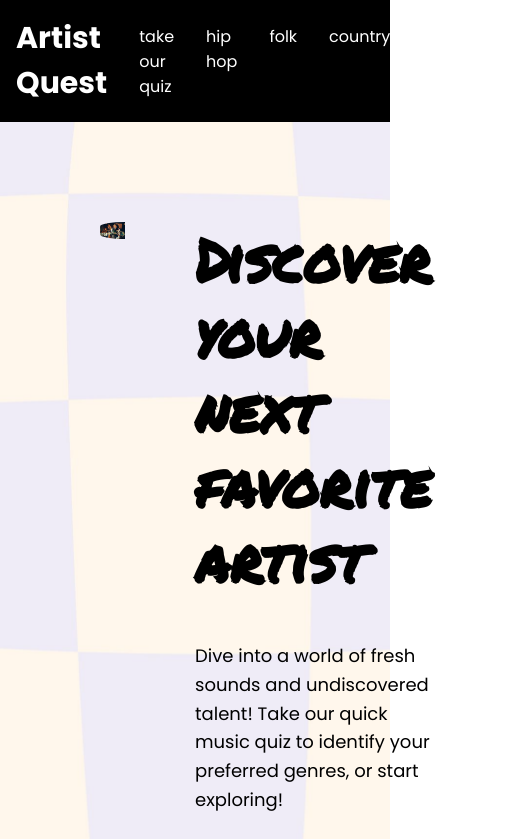
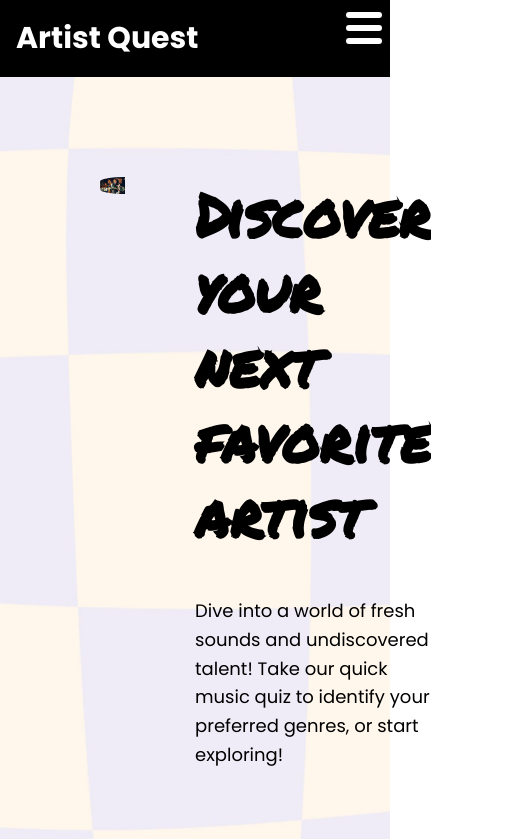
Before and after one commit to hariniavula/find-music, a React (Vite) app: page / in a window 390 px wide. Shown: the top 839 px of the page, 530 px wide, since content can reach past the window. Built offline with nearby package versions, Linux system fonts and the light colour scheme.

Commit message:
fixing nav bar responsiveness

```diff
--- a/src/components/Nav/Navbar.css
+++ b/src/components/Nav/Navbar.css
@@ -5,6 +5,8 @@
     align-items: center;
     justify-content: space-between;
     background-color: black;
+    position: sticky;
+    top: 0;
 }
 
 nav .title {
@@ -33,7 +35,7 @@
     border-radius: 0.5rem;
 }
 
-nav ul li a:hover {
+nav ul li a:not(.active):hover {
     text-decoration: underline;
     text-underline-offset: 8px; /* Adjust the distance as needed */
     text-decoration-color: rgb(234, 219, 245);
@@ -46,3 +48,49 @@
     text-decoration-color: rgb(234, 219, 245);
 
 }
+
+nav .menu {
+    display: none;
+    position: absolute;
+    top: 0.75rem;
+    right: 0.5rem;
+    flex-direction: column;
+    justify-content: space-between;
+    width: 2.25rem;
+    height: 2rem;
+}
+
+nav .menu span {
+    height: 0.4rem;
+    width: 100%;
+    background-color: white;
+    border-radius: 0.2rem;
+}
+
+@media (max-width: 480px){
+    nav .menu {
+        display: flex;
+    }
+
+    nav {
+        flex-direction: column;
+        align-items: start;
+    }
+
+    nav ul {
+        display: none;
+        flex-direction: column;
+        width: 100%;
+        margin-bottom: 0.25rem;
+    }
+
+    nav ul.open {
+        display: flex;
+
+    }
+
+    nav ul li{
+        width: 100%;
+        text-align: center;
+    }
+}
--- a/src/components/Nav/Navbar.jsx
+++ b/src/components/Nav/Navbar.jsx
@@ -1,14 +1,28 @@
-import React from 'react';
+import React, {useState} from 'react';
 import { Link } from 'react-router-dom';
 import { NavLink } from 'react-router-dom';
+
 
 import './Navbar.css';
 
 const Navbar = () => {
+  const [menuOpen, setMenuOpen] = useState(false)
+
+
+
   return (
     <nav>
         <Link to="/" className='title'>Artist Quest</Link>
-      <ul >
+        <div className='menu' onClick = {() => {
+          setMenuOpen(!menuOpen)
+        }
+      }>
+          <span> </span>
+          <span> </span>
+          <span> </span>
+
+        </div>
+      <ul className = {menuOpen ? "open" : ""}>
         <li><NavLink to="/quiz">take our quiz</NavLink></li>
         <li><NavLink to="/hiphop">hip hop</NavLink></li>
         <li><NavLink to="/folk">folk</NavLink></li>
--- a/src/index.css
+++ b/src/index.css
@@ -7,7 +7,8 @@
 }
 
 body {
-  height: 100vh;
+  height: 100%;
   color: black;
   font-family: "Poppins", sans-serif;
+  width: 100%
 }
```
